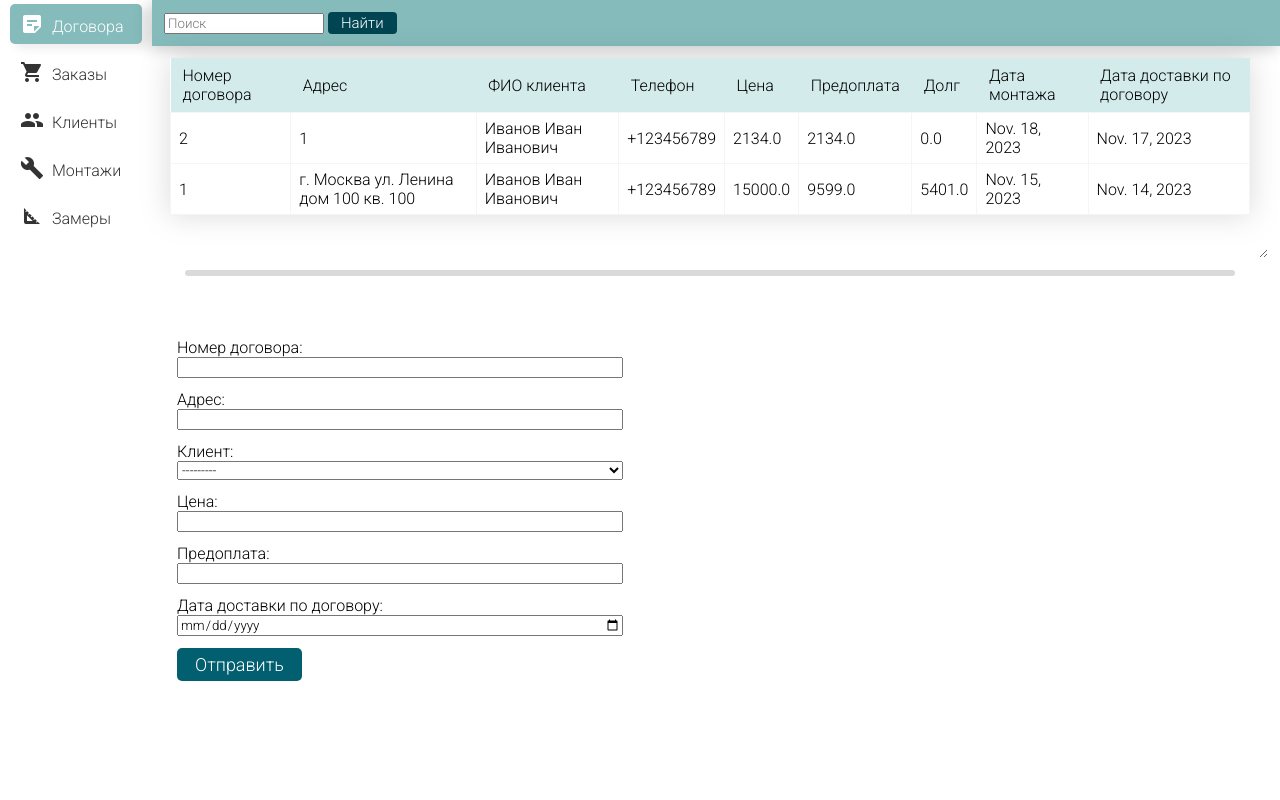
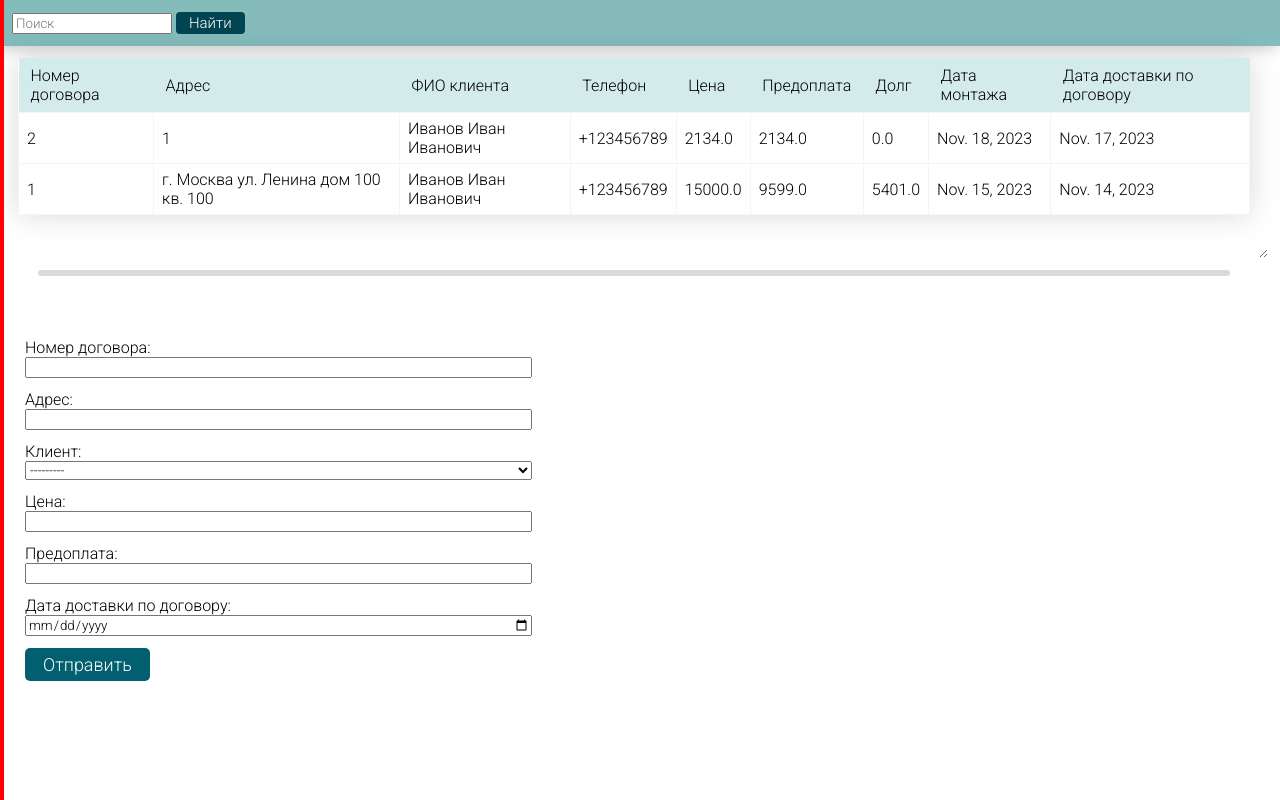
Before and after one commit to Jeyw1n/Glass-CRM, a Django app: page / in a window 1280 px wide. Run offline with Django 4.2, Linux system fonts and the light colour scheme; data comes from the database, SQL or seed files in the repository.

Commit message:
Новый способ открытия меню.

```diff
--- a/glass_crm/glass_crm/settings.py
+++ b/glass_crm/glass_crm/settings.py
@@ -25,7 +25,8 @@ SECRET_KEY = "django-insecure-n)(2x!tum8i!#sz*!5%35dnrmlgp&(ql*68i^5@nk9n+_%5y1f
 # SECURITY WARNING: don't run with debug turned on in production!
 DEBUG = True
 
-ALLOWED_HOSTS = ['http://ivanjei1.beget.tech']
+ALLOWED_HOSTS = ['http://ivanjei1.beget.tech',
+                 '127.0.0.1']
 
 
 # Application definition
--- a/glass_crm/main_forms/static/main_forms/css/style.css
+++ b/glass_crm/main_forms/static/main_forms/css/style.css
@@ -9,6 +9,12 @@ body {margin: 0;}
     list-style-type: none;
     margin: 0;
     padding: 0;
+
+    background-color: #fff;
+    position: absolute;
+    z-index: 2;
+    height: 100%;
+    display: none;
 }
 
 .menu div {
@@ -48,13 +54,6 @@ body {margin: 0;}
     font-size: 15px;
 }
 
-/*
-menu
-    background-color: #fff;
-    position: absolute;
-    z-index: 2;
-    height: 100%;
-
 
 .inv_block {
     width: 100%;
@@ -64,4 +63,12 @@ menu
     z-index: 1;
     display: none;
 }
-*/
+
+
+#open-menu {
+    z-index: 1;
+    background: red;
+    height: 100%;
+    position: absolute;
+    width: 4px;
+}
--- /dev/null
+++ b/glass_crm/main_forms/static/main_forms/menu_manager.js
@@ -0,0 +1,18 @@
+var openMenu = document.getElementById('open-menu');
+var invBlock = document.querySelector('.inv_block');
+var toHideAndShow = document.querySelectorAll('.tohideandshow');
+
+
+function handleMouseOver() {
+    toHideAndShow.forEach(function(element) {
+        element.style.display = 'block';
+    });
+}
+
+function handleClick() {
+    toHideAndShow.forEach(function(element) {
+        element.style.display = 'none';
+    });
+}
+openMenu.addEventListener('mouseover', handleMouseOver);
+invBlock.addEventListener('click', handleClick);
--- a/glass_crm/main_forms/templates/main_forms/base.html
+++ b/glass_crm/main_forms/templates/main_forms/base.html
@@ -25,8 +25,12 @@
           color: white;
         }
     </style>
+
+    <div id="open-menu"></div>
+    <div class="inv_block tohideandshow"></div>
+
     <div id="main_block">
-        <div class="menu">
+        <div class="menu tohideandshow">
             <div id="contracts"><a href="/forms/contracts"><i class="material-icons md-18">sticky_note_2</i>Договора</a></div>
             <div id="orders"><a href="/forms/orders"><i class="material-icons md-18">shopping_cart</i>Заказы</a></div>
             <div id="customers"><a href="/forms/customers"><i class="material-icons md-18">group</i>Клиенты</a></div>
@@ -99,5 +103,7 @@
           isResizing = false;
         }
     </script>
+
+    <script src="{% static 'main_forms/menu_manager.js'%}"></script>
 </body>
 </html>
```
Also changed, not shown: 1 other file.
